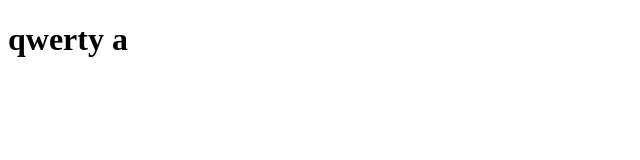
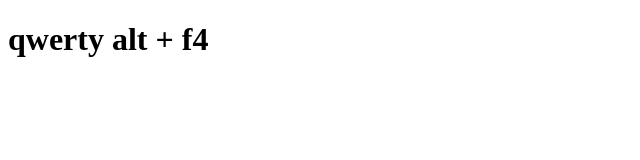
Before and after one commit to M1GU33LL/qwerty, a plain HTML site: page index.html in a window 1280 px wide. Shown: the whole page, without its empty margins (0-640 px from the left). Drawn offline with Linux system fonts and the light colour scheme.

Commit message:
test-ultimo

```diff
--- a/index.html
+++ b/index.html
@@ -7,6 +7,6 @@
   <title>Document</title>
 </head>
 <body>
-  <h1>qwerty a</h1>
+  <h1>qwerty alt + f4</h1>
 </body>
 </html>
```
